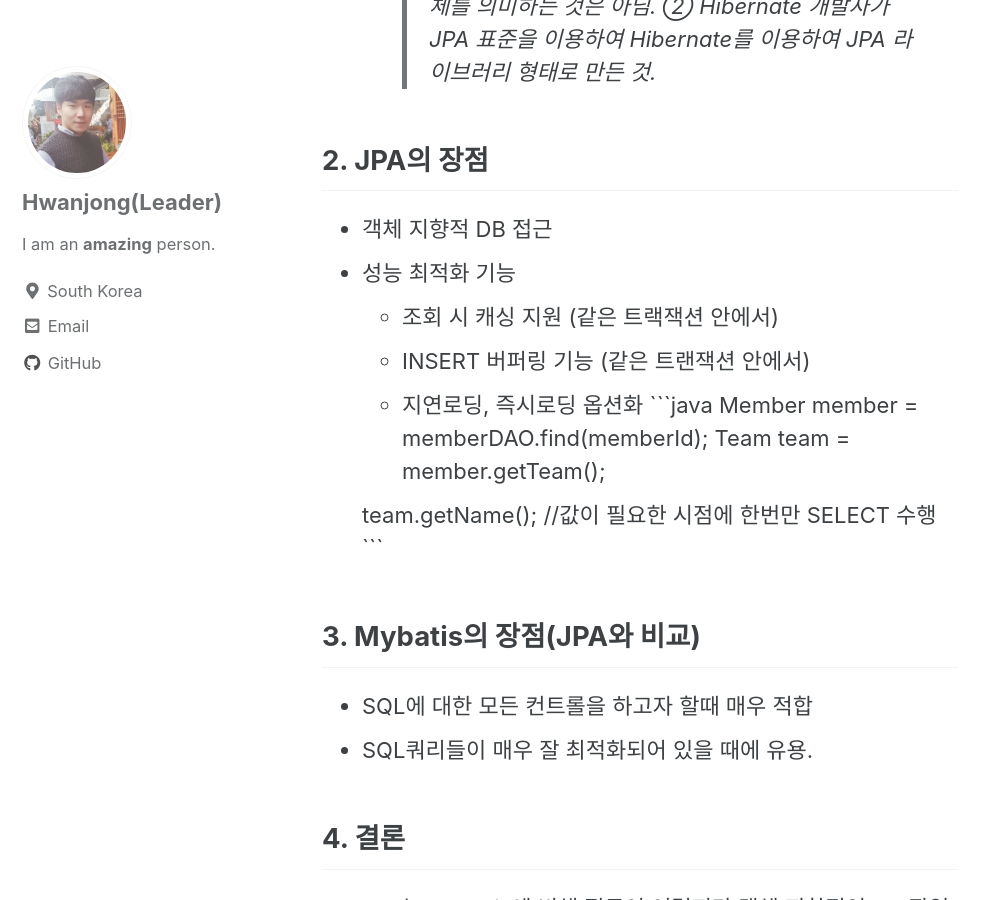
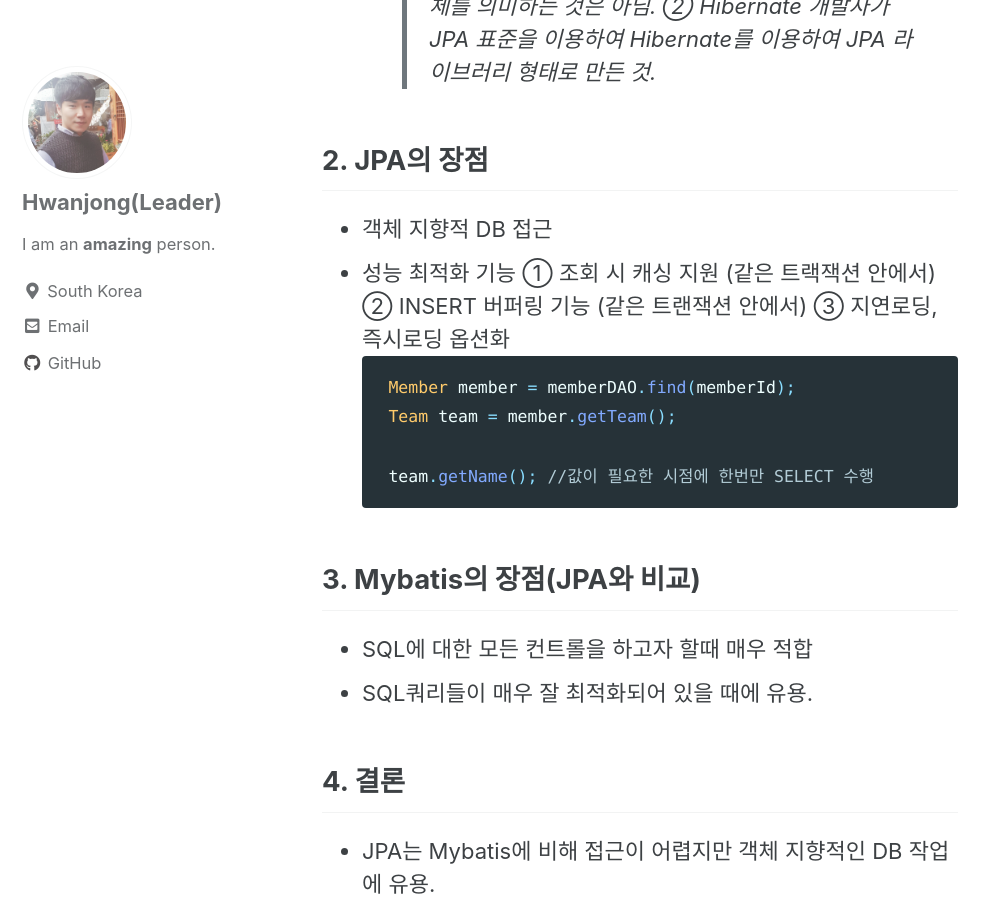
Before and after one commit to hwanjong/hwanjong.github.io, a Jekyll site: the page built from _posts/2021-10-19-JPA.md, in a window 1280 px wide and 900 px high, scrolled down 575 px. Shown: the whole window, without its empty margins (0-998 px from the left). Built offline with Jekyll 4.4.1, drawn with Linux system fonts in a browser that asks for light colours; cached includes are drawn as plain includes; comment, search, counter and statistics services are not loaded.

Commit message:
Update file

````diff
--- a/_posts/2021-10-19-JPA.md
+++ b/_posts/2021-10-19-JPA.md
@@ -18,15 +18,15 @@ toc : true
 ## 2. JPA의 장점
 -  객체 지향적 DB 접근
 -  성능 최적화 기능
-    - 조회 시 캐싱 지원 (같은 트랙잭션 안에서)
-    - INSERT 버퍼링 기능 (같은 트랜잭션 안에서)
-    - 지연로딩, 즉시로딩 옵션화
-    ```java
+    ① 조회 시 캐싱 지원 (같은 트랙잭션 안에서)
+    ② INSERT 버퍼링 기능 (같은 트랜잭션 안에서)
+    ③ 지연로딩, 즉시로딩 옵션화
+```java
     Member member = memberDAO.find(memberId);
     Team team = member.getTeam();
 
     team.getName(); //값이 필요한 시점에 한번만 SELECT 수행
-    ```
+```
 
 ## 3. Mybatis의 장점(JPA와 비교)
 - SQL에 대한 모든 컨트롤을 하고자 할때 매우 적합
````
